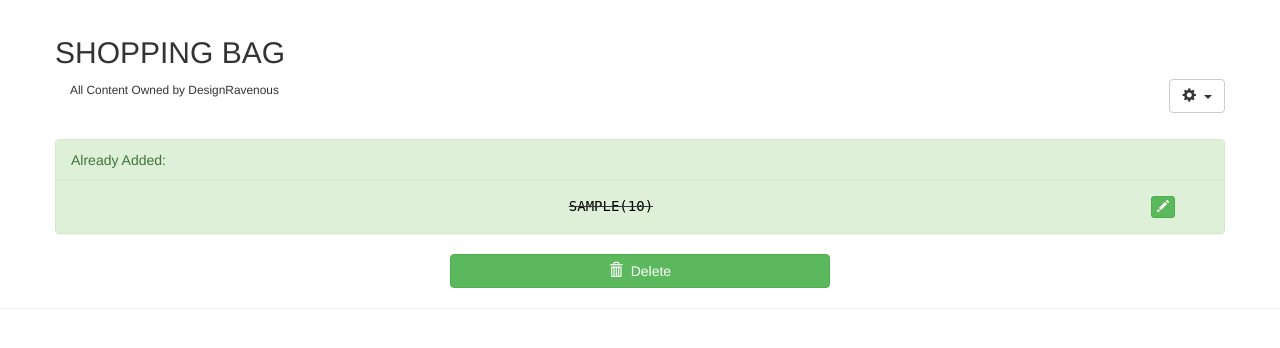
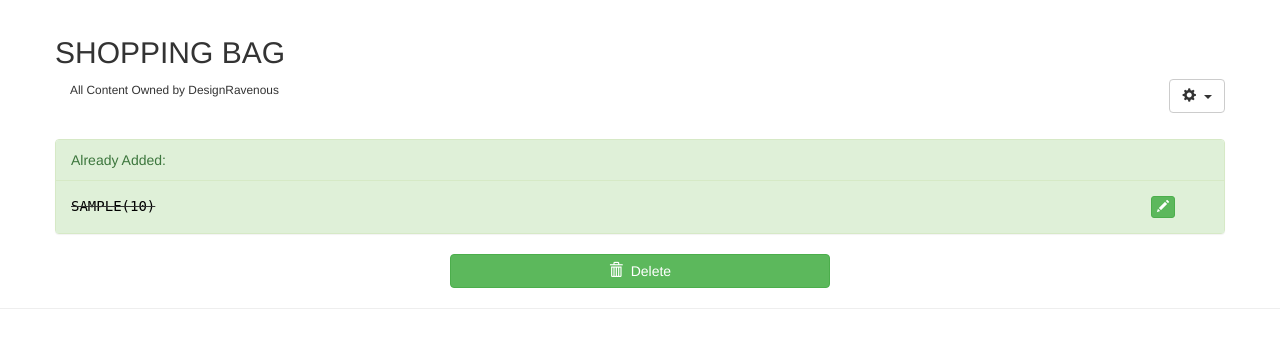
Before and after one commit to designravenous/Shopping_app, a Flask app: page / in a window 1280 px wide. Shown: the part 218-566 px from the top of the page. Run offline with Flask 2, Linux system fonts and the light colour scheme; a user stored in the database is signed in; tables that the repository leaves empty hold one stand-in row (values such as "Sample post"); some libraries are stand-ins or nearby versions.

Commit message:
change paneltext positioning, modify jumbo visability in base.html

```diff
--- a/application/templates/base.html
+++ b/application/templates/base.html
@@ -5,7 +5,7 @@
 {% block navbar %}
 {% if current_user.is_anonymous %}
 {% else %}
-<div class="jumbotron" style="margin-bottom: 0px;">
+<div class="jumbotron visible-md visible-lg" style="margin-bottom: 0px;">
  <p style="margin-left: 3%">User logged in: <b>{{ current_user.username }}</b></p>
 </div>
 {% endif %}
--- a/application/templates/index.html
+++ b/application/templates/index.html
@@ -26,7 +26,7 @@
         {% if not_added|length >= 1 or added_to_chart|length >= 1%}
         {% for post in not_added %}
             {% if post.quantity == 1 %}
-                <div class="panel-body text-center" style="font-family: 'Major Mono Display', monospace; border-bottom-width: 1px;" ><a href={{ url_for('basket_status', item_id = post.id) }} class="text-left" style="color:black; text-decoration: none;">{{ post.item.upper() }}</a><button type="button" class="btn btn-warning btn-xs btn-right" data-toggle="collapse" data-target="#{{ post.id }}" style="float:right; margin-right:3%;"><span class="glyphicon glyphicon-pencil"></span></button>
+                <div class="panel-body text-left" style="font-family: 'Major Mono Display', monospace; border-bottom-width: 1px;" ><a href={{ url_for('basket_status', item_id = post.id) }} class="text-left" style="color:black; text-decoration: none;">{{ post.item.upper() }}</a><button type="button" class="btn btn-warning btn-xs btn-right" data-toggle="collapse" data-target="#{{ post.id }}" style="float:right; margin-right:3%;"><span class="glyphicon glyphicon-pencil"></span></button>
                 </div>
                 <div id="{{ post.id }}" class="collapse panel-body text-center" style="background-color:lightgray; border-radius:3px;">
                     <form action="" method="POST" style="font-family: 'Major Mono Display">
@@ -49,7 +49,7 @@
                     </form>
                 </div>
             {% else %}
-            <div class="panel-body text-center" style="font-family: 'Major Mono Display', monospace; border-bottom-width: 1px;" ><a href={{ url_for('basket_status', item_id = post.id) }} class="text-left" style="color:black; text-decoration: none;">{{ post.item.upper() }}({{ post.quantity }})</a><button type="button" class="btn btn-warning btn-xs btn-right" data-toggle="collapse" data-target="#{{ post.id }}" style="float:right; margin-right:3%;"><span class="glyphicon glyphicon-pencil"></span></button>
+            <div class="panel-body text-left" style="font-family: 'Major Mono Display', monospace; border-bottom-width: 1px;" ><a href={{ url_for('basket_status', item_id = post.id) }} class="text-left" style="color:black; text-decoration: none;">{{ post.item.upper() }}({{ post.quantity }})</a><button type="button" class="btn btn-warning btn-xs btn-right" data-toggle="collapse" data-target="#{{ post.id }}" style="float:right; margin-right:3%;"><span class="glyphicon glyphicon-pencil"></span></button>
             </div>
             <div id="{{ post.id }}" class="collapse panel-body text-center" style="background-color:lightgray; border-radius:3px;">
                 <form action="" method="POST" style="font-family: 'Major Mono Display">
@@ -82,10 +82,10 @@
             {% for goodie in added_to_chart %}
                 {% if goodie.quantity == 1 %}
 
-                    <div class="panel-body text-center bg-success border-success" style="font-family: 'Major Mono Display', monospace;"><del><a href= {{ url_for('basket_status', item_id = goodie.id) }} style="color:black; text-decoration: none;">{{ goodie.item.upper() }}</a><button type="button" class="btn btn-success btn-xs btn-right" data-toggle="collapse" data-target="#" style="float:right; margin-right:3%;"><span class="glyphicon glyphicon-pencil"></span></button></del></div>
+                    <div class="panel-body text-left bg-success border-success" style="font-family: 'Major Mono Display', monospace;"><del><a href= {{ url_for('basket_status', item_id = goodie.id) }} style="color:black; text-decoration: none;">{{ goodie.item.upper() }}</a><button type="button" class="btn btn-success btn-xs btn-right" data-toggle="collapse" data-target="#" style="float:right; margin-right:3%;"><span class="glyphicon glyphicon-pencil"></span></button></del></div>
 
                 {% else %}
-                <div class="panel-body text-center bg-success border-success" style="font-family: 'Major Mono Display', monospace;"><del><a href= {{ url_for('basket_status', item_id = goodie.id) }} style="color:black; text-decoration: none;">{{ goodie.item.upper() }}({{ goodie.quantity }})</a><button type="button" class="btn btn-success btn-xs btn-right" data-toggle="collapse" data-target="#" style="float:right; margin-right:3%;"><span class="glyphicon glyphicon-pencil"></span></button></del></div>
+                <div class="panel-body text-left bg-success border-success" style="font-family: 'Major Mono Display', monospace;"><del><a href= {{ url_for('basket_status', item_id = goodie.id) }} style="color:black; text-decoration: none;">{{ goodie.item.upper() }}({{ goodie.quantity }})</a><button type="button" class="btn btn-success btn-xs btn-right" data-toggle="collapse" data-target="#" style="float:right; margin-right:3%;"><span class="glyphicon glyphicon-pencil"></span></button></del></div>
             {% endif %}
     {% endfor %}
     {% endif %}
```
